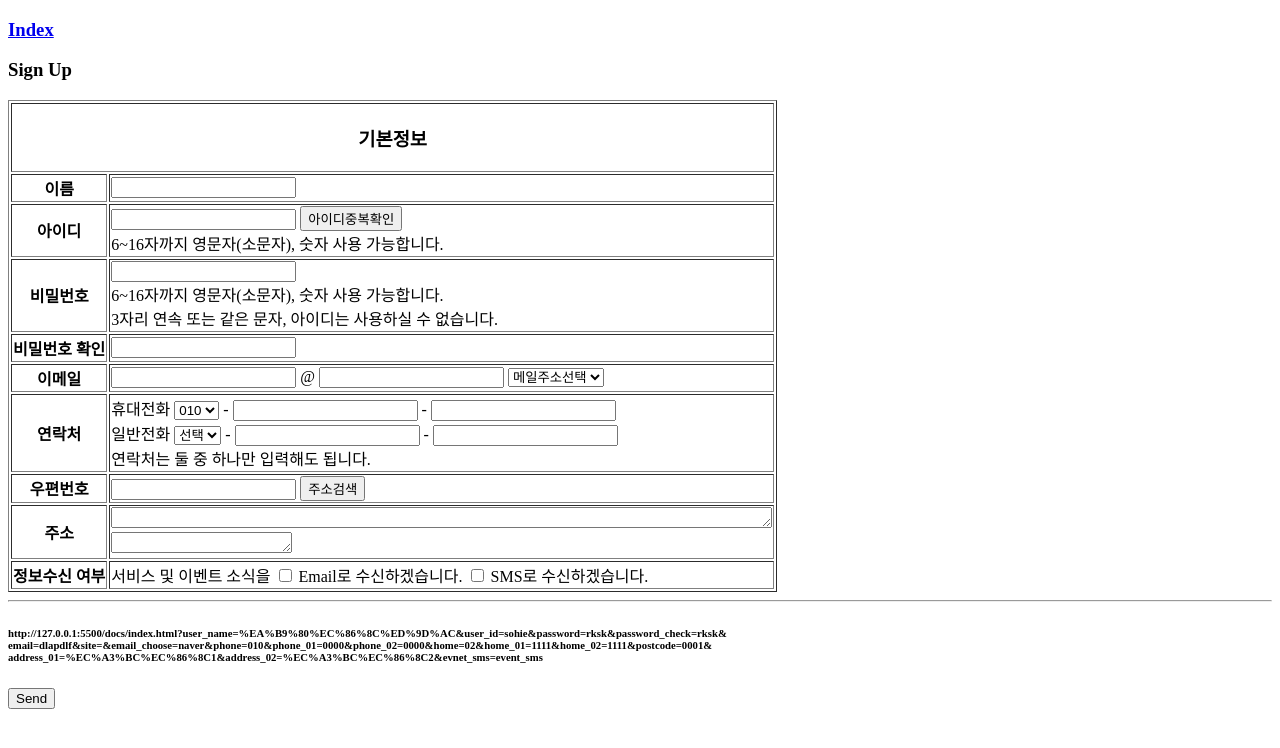
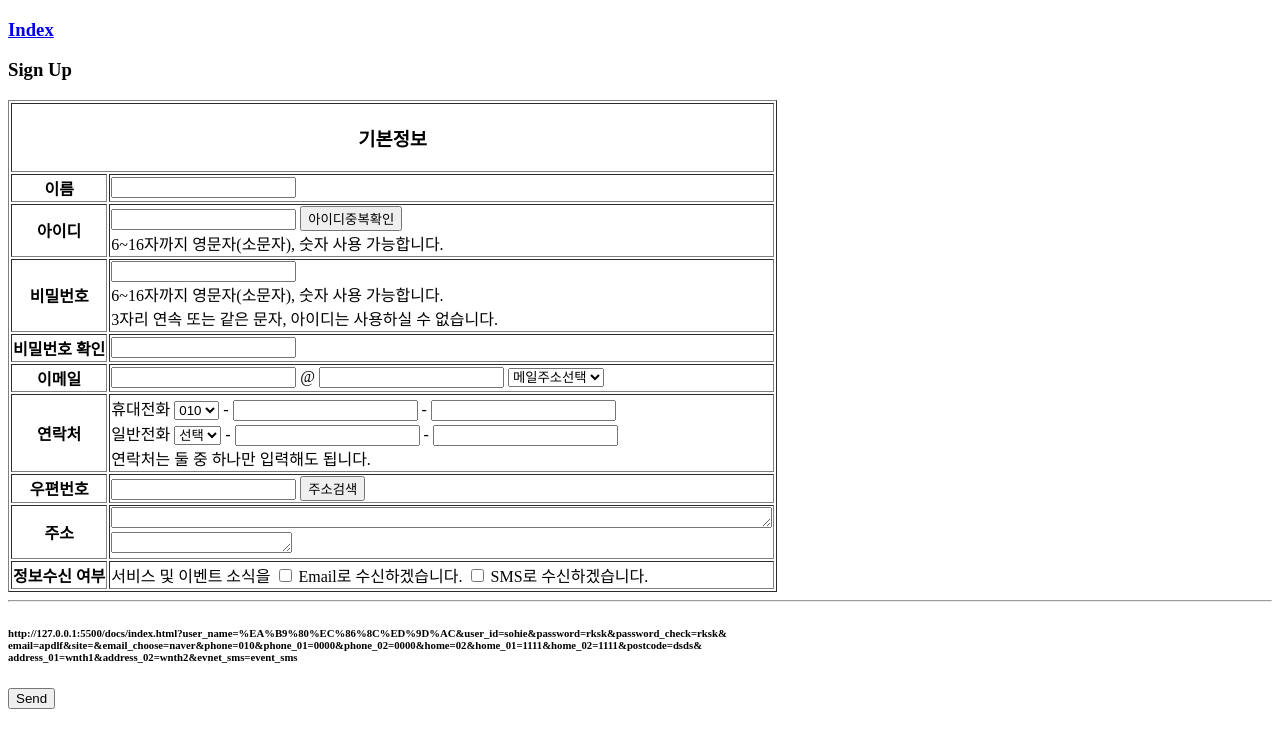
Before and after one commit to sohiekim65/study_publishings, a plain HTML site: page docs/htmls/cases/signup.html in a window 1280 px wide. Drawn offline with Linux system fonts and the light colour scheme.

Commit message:
signup commit

```diff
--- a/docs/htmls/cases/signup.html
+++ b/docs/htmls/cases/signup.html
@@ -67,7 +67,7 @@
               <input type="text" name="email" id="email_id" /> @
               <input type="text" name="site" id="site_id" />
               <select name="email_choose" id="">
-                <option value="choose">메일주소선택</option>
+                <option value="email_choose">메일주소선택</option>
                 <option value="naver">naver.com</option>
                 <option value="gmail">gmail.com</option>
                 <option value="daum">daum.net</option>
@@ -92,7 +92,7 @@
               <div>
                 <label for="">일반전화</label>
                 <select name="home" id="">
-                  <option value="choose">선택</option>
+                  <option value="home_choose">선택</option>
                   <option value="02">02</option>
                   <option value="013">013</option>
                 </select>
@@ -150,16 +150,9 @@
       </table>
       <hr />
       <h6>
-          <div>
-            http://127.0.0.1:5500/docs/index.html?user_name=%EA%B9%80%EC%86%8C%ED%9D%AC&user_id=sohie&password=rksk&password_check=rksk&
-          </div>
-          <div>
-            email=dlapdlf&site=&email_choose=naver&phone=010&phone_01=0000&phone_02=0000&home=02&home_01=1111&home_02=1111&postcode=0001&
-          </div>
-          <div>
-            address_01=%EC%A3%BC%EC%86%8C1&address_02=%EC%A3%BC%EC%86%8C2&evnet_sms=event_sms
-          </div>
-          <div>
+        <div>http://127.0.0.1:5500/docs/index.html?user_name=%EA%B9%80%EC%86%8C%ED%9D%AC&user_id=sohie&password=rksk&password_check=rksk&</div>
+        <div>email=apdlf&site=&email_choose=naver&phone=010&phone_01=0000&phone_02=0000&home=02&home_01=1111&home_02=1111&postcode=dsds&</div>
+        <div>address_01=wnth1&address_02=wnth2&evnet_sms=event_sms</div>
       </h6>
         <button type="submit">Send</button>
       </div>
```
